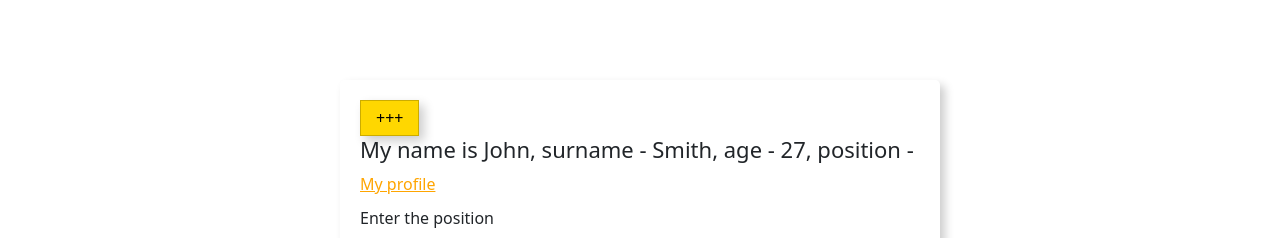
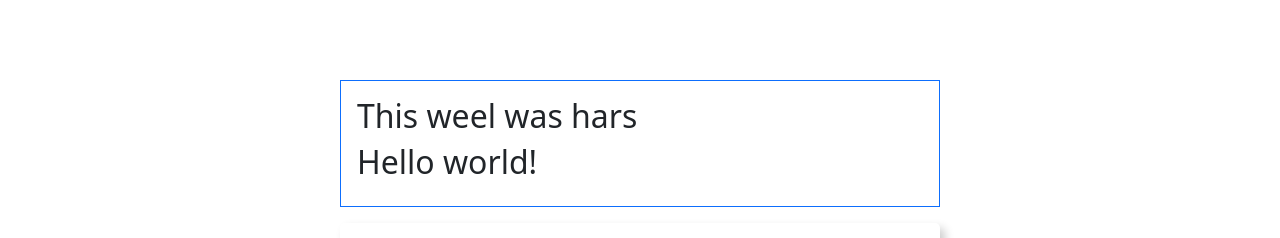
Before and after one commit to ArtemPlohenko/templates-react-test, a React (Create React App) app: page / in a window 1280 px wide. Shown: the top 238 px of the page. Built offline with nearby package versions, Linux system fonts and the light colour scheme.

Commit message:
added props.children

```diff
--- a/src/App.js
+++ b/src/App.js
@@ -94,9 +94,18 @@ const Wrapper = styled.div`
   margin: 80px auto 0 auto;
 `;
 
+const DynamicGreating = (props) => {
+  return <div className={"mb-3 p-3 border border-" + props.color}>{props.children}</div>;
+};
+
 function App() {
   return (
     <Wrapper>
+      <DynamicGreating color={"primary"}>
+        <h2>This weel was hars</h2>
+        <h2>Hello world!</h2>
+      </DynamicGreating>
+
       <WhoAmi name="John" surname="Smith" link="facebook.com" />
       <WhoAmi name="Alex" surname="Shepard" link="facebook.com" />
     </Wrapper>
```
